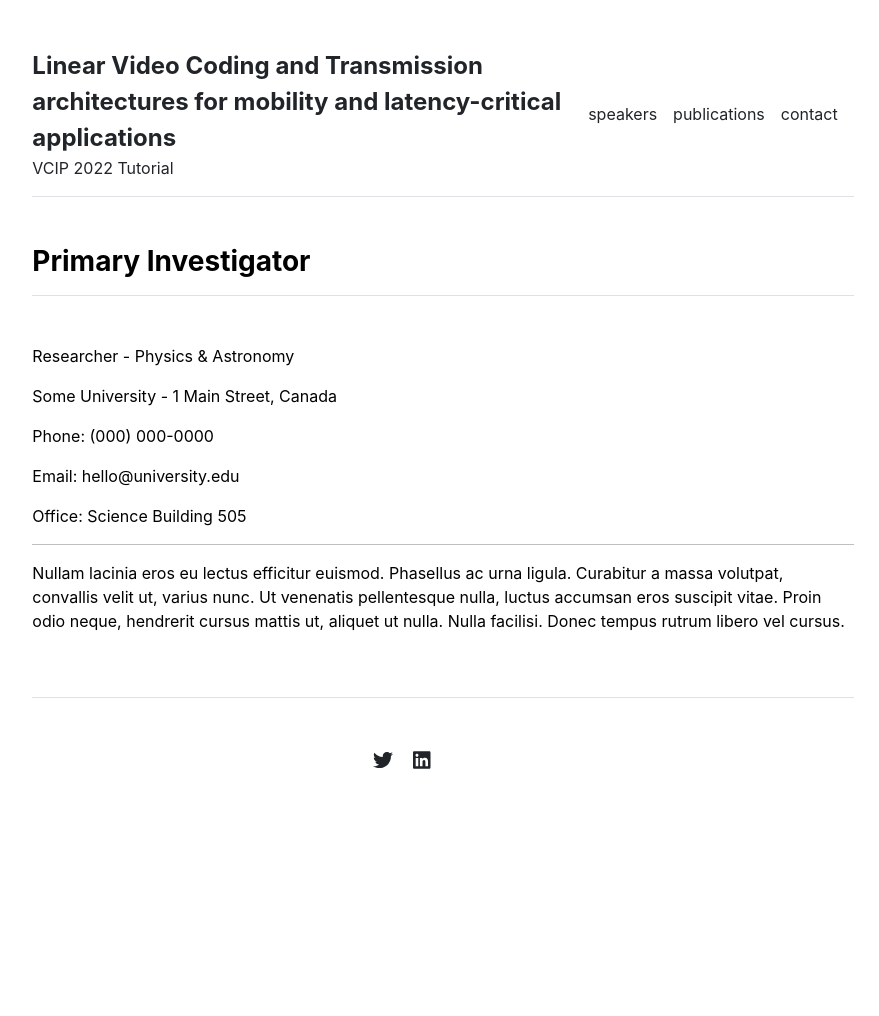
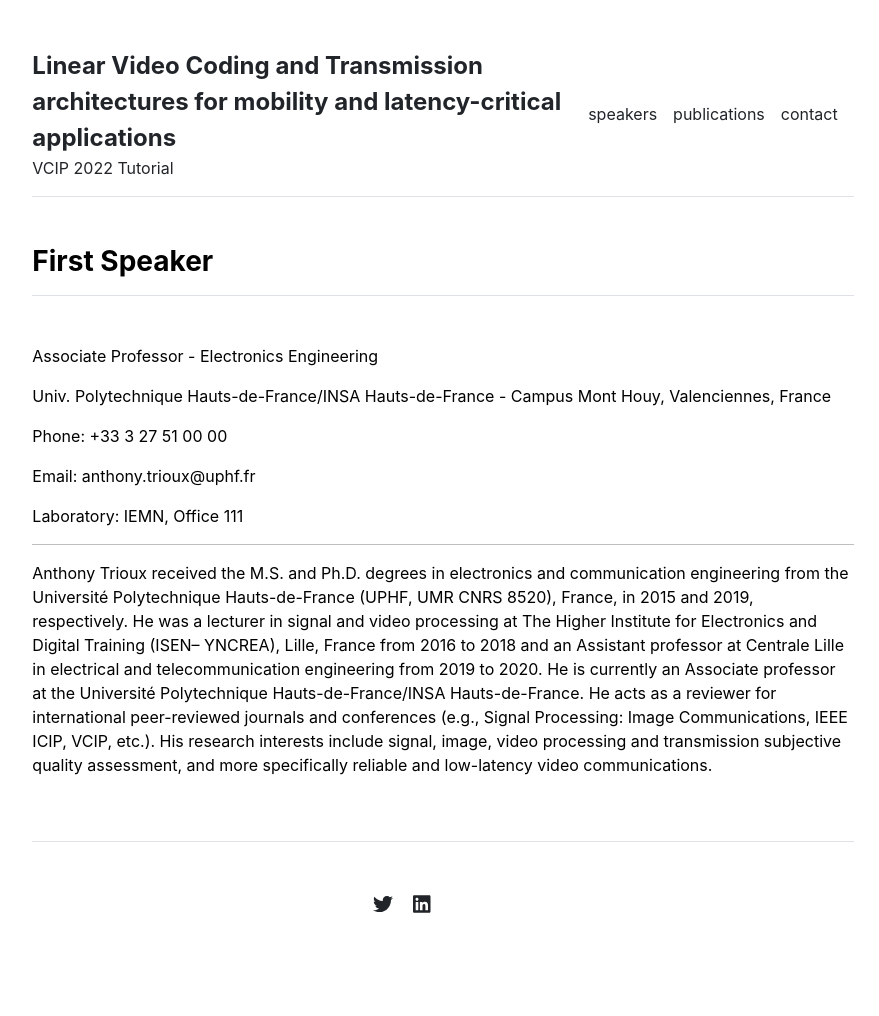
Before and after one commit to XiaYi59/LVCT, a Jekyll site: the page built from people/AT.md, in a window 1280 px wide. Shown: the whole page, without its empty margins (197-1076 px from the left). Built offline with Jekyll 4.4.1, drawn with Linux system fonts in a browser that asks for light colours; before the commit the page ends 900 px from its top, so only the background shows below that.

Commit message:
Update AT.md

```diff
--- a/people/AT.md
+++ b/people/AT.md
@@ -1,18 +1,18 @@
 ---
 layout: page
-title: "Primary Investigator"
+title: "First Speaker"
 ---
 
-Researcher - Physics & Astronomy
+Associate Professor - Electronics Engineering
 
-Some University - 1 Main Street, Canada
+Univ. Polytechnique Hauts-de-France/INSA Hauts-de-France - Campus Mont Houy, Valenciennes, France
 
-Phone: (000) 000-0000
+Phone: +33 3 27 51 00 00
 
-Email: hello@university.edu
+Email: anthony.trioux@uphf.fr
 
-Office: Science Building 505
+Laboratory: IEMN, Office 111
 
 ---
 
-Nullam lacinia eros eu lectus efficitur euismod. Phasellus ac urna ligula. Curabitur a massa volutpat, convallis velit ut, varius nunc. Ut venenatis pellentesque nulla, luctus accumsan eros suscipit vitae. Proin odio neque, hendrerit cursus mattis ut, aliquet ut nulla. Nulla facilisi. Donec tempus rutrum libero vel cursus.
+Anthony Trioux received the M.S. and Ph.D. degrees in electronics and communication engineering from the Université Polytechnique Hauts-de-France (UPHF, UMR CNRS 8520), France, in 2015 and 2019, respectively. He was a lecturer in signal and video processing at The Higher Institute for Electronics and Digital Training (ISEN– YNCREA), Lille, France from 2016 to 2018 and an Assistant professor at Centrale Lille in electrical and telecommunication engineering from 2019 to 2020. He is currently an Associate professor at the Université Polytechnique Hauts-de-France/INSA Hauts-de-France. He acts as a reviewer for international peer-reviewed journals and conferences (e.g., Signal Processing: Image Communications, IEEE ICIP, VCIP, etc.). His research interests include signal, image, video processing and transmission subjective quality assessment, and more specifically reliable and low-latency video communications.
```
